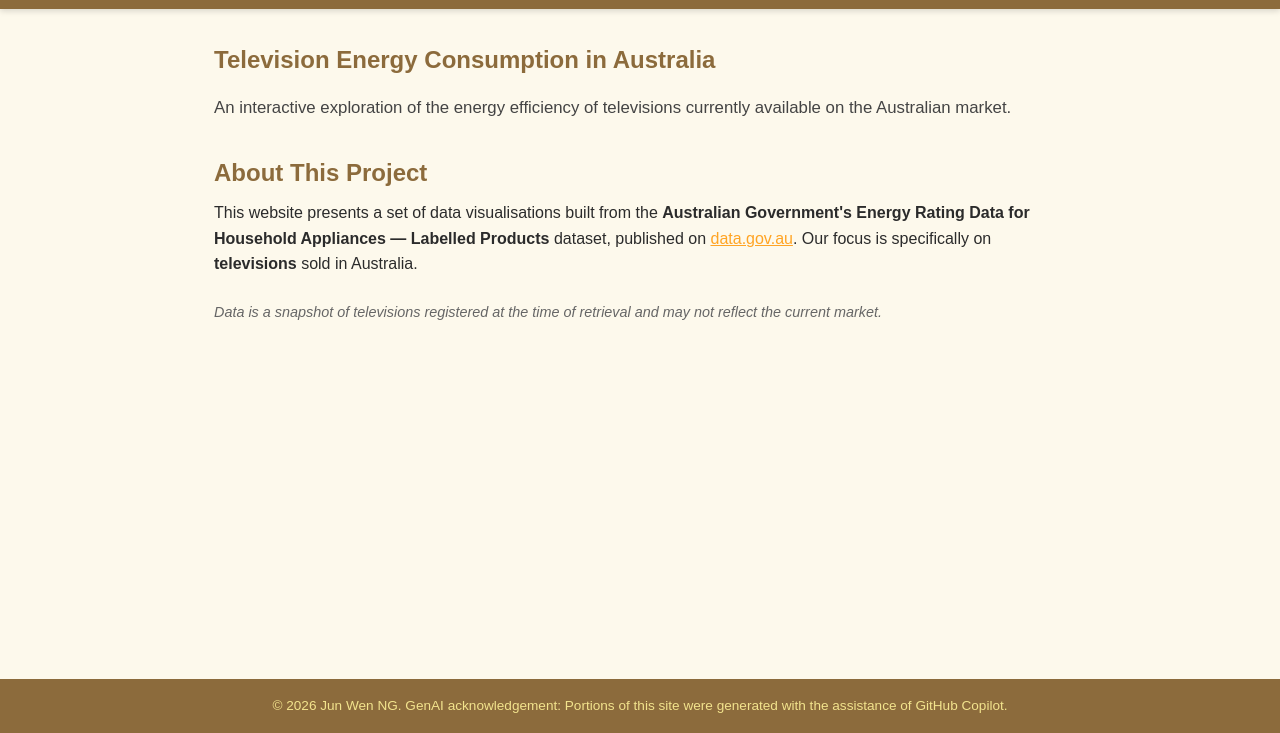
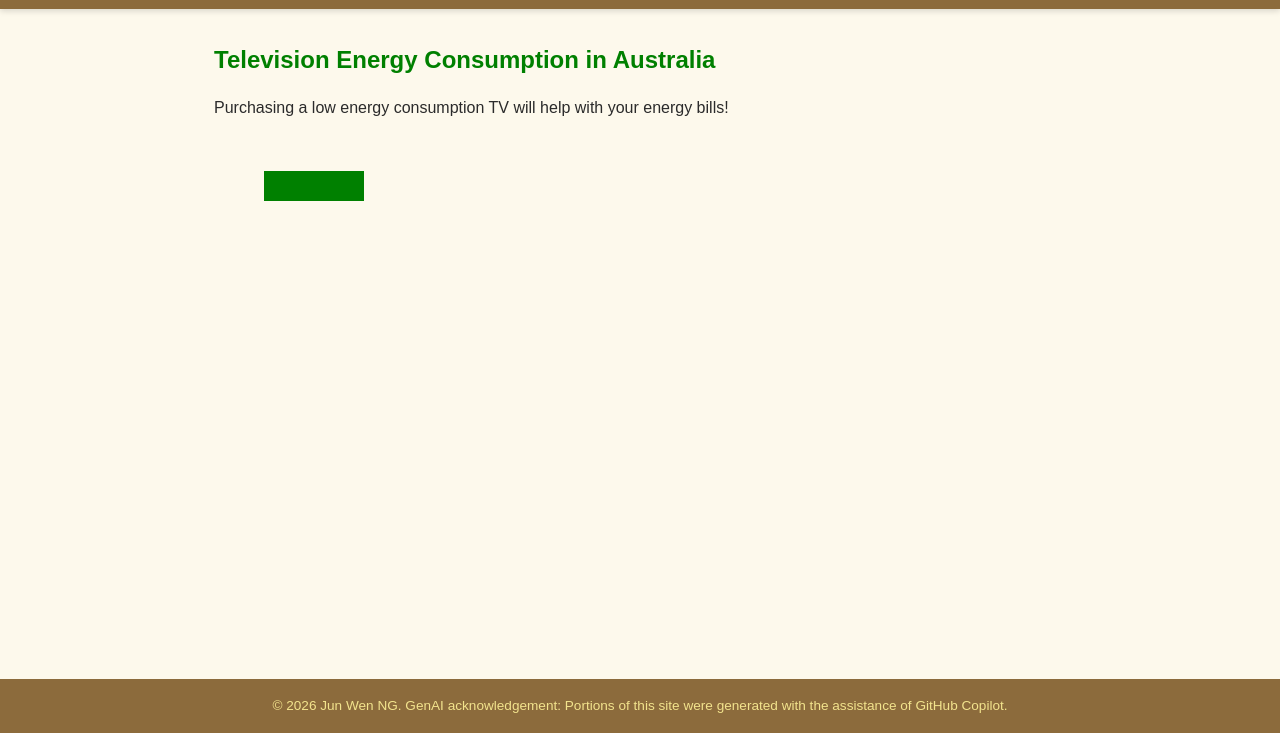
Before and after one commit to kelvinNG2005/COS30045-T04-2, a plain HTML site: page index.html in a window 1280 px wide. Shown: the part 67-800 px from the top of the page. Drawn offline with nearby package versions, Linux system fonts and the light colour scheme.

Commit message:
feat: reset home page body; add h1/div/svg; link D3 and energy-ds.js; D3 - style h1. append paragraph, add SVG rects;

```diff
--- /dev/null
+++ b/energy-d3.js
@@ -0,0 +1,14 @@
+d3.select("h1")
+    .style("color", "green");
+d3.select("div")
+    .append("p")
+    .text("Purchasing a low energy consumption TV will help with your energy bills!");
+    d3.select("svg")
+    .append("rect")
+d3.select("svg")
+    .append("rect")
+    .attr("x", 50)
+    .attr("y", 50)
+    .attr("width", 100)
+    .attr("height", 30)
+    .style("fill", "green");
--- a/index.html
+++ b/index.html
@@ -27,22 +27,12 @@
         <!-- Home Page -->
         <section id="home" class="page active">
             <h1>Television Energy Consumption in Australia</h1>
-            <p class="intro">
-               An interactive exploration of the energy efficiency of televisions currently available on the Australian market.
-            </p>
-
-            <h2>About This Project</h2>
-            <p>
-                This website presents a set of data visualisations built from the <strong>Australian Government's Energy Rating Data for Household
-                Appliances — Labelled Products</strong> dataset, published on
-                <a href="https://data.gov.au" target="_blank" rel="noopener">data.gov.au</a>.
-                Our focus is specifically on <strong>televisions</strong> sold in Australia.
-            </p>
-
-            <p class="placeholder-note">
-                <em>Data is a snapshot of televisions registered at the time of retrieval
-                and may not reflect the current market.</em>
-            </p>
+            <div id="content"></div>
+            <!-- Give the SVG a size so shapes can be seen -->
+            <svg width="300" height="150"></svg>
+            <!-- Load D3 first, then your D3 code file -->
+            <script src="https://d3js.org/d3.v7.min.js"></script>
+            <script src="energy-d3.js"></script>
         </section>
 
         <!-- Televisions Page -->
```
